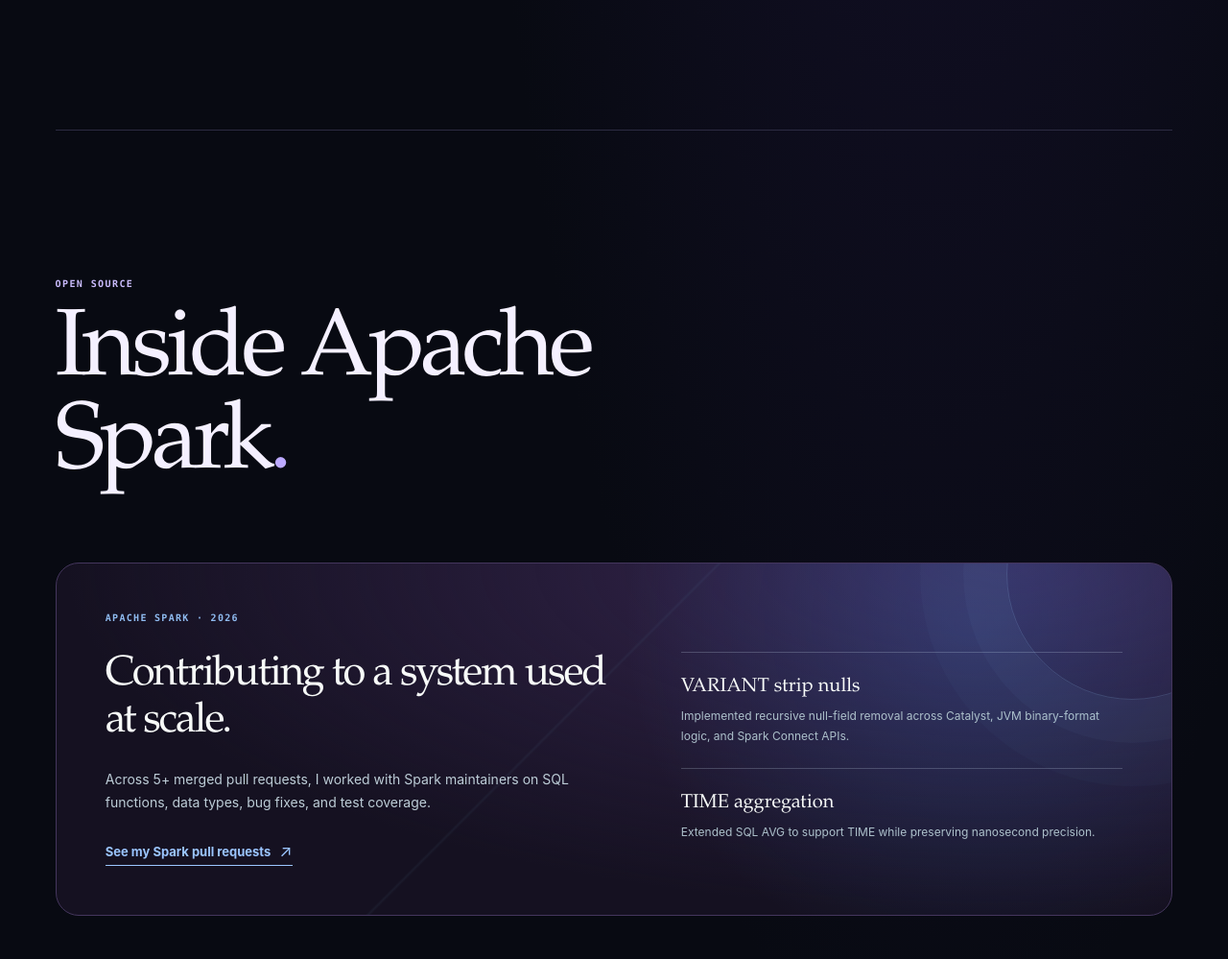
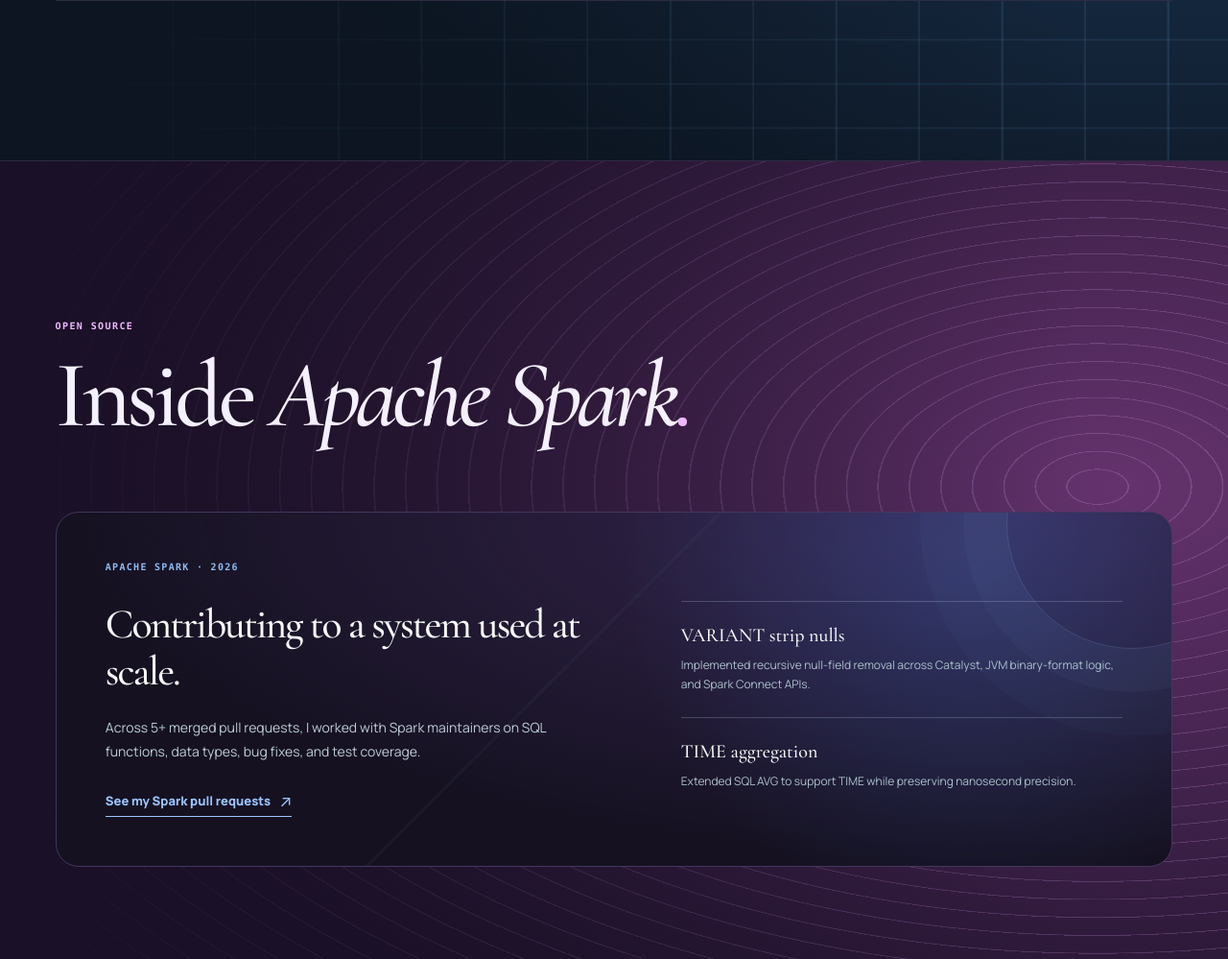
Before and after one commit to marcuslin123/portfolio, a plain HTML site: page index.html in a window 1280 px wide. Shown: the part 1801-2800 px from the top of the page at 96% size. Drawn offline with nearby package versions, Linux system fonts and the light colour scheme.

Commit message:
Add scroll-driven portfolio chapters and cursor ripples

```diff
--- /dev/null
+++ b/chapters.js
@@ -0,0 +1,62 @@
+const chapterLinks = [...document.querySelectorAll('.section-nav a[href^="#"]')];
+const chapters = chapterLinks.flatMap((link) => {
+  const section = document.getElementById(link.hash.slice(1));
+  return section ? [{ link, section }] : [];
+});
+const reducedMotion = window.matchMedia('(prefers-reduced-motion: reduce)');
+const rippleLayer = document.querySelector('.ripple-layer');
+let scrollFrame = 0;
+let activeChapter;
+let lastRipple;
+
+function updateChapters() {
+  scrollFrame = 0;
+  const viewportHeight = window.innerHeight;
+  const readingLine = viewportHeight * .42;
+  let current;
+
+  for (const chapter of chapters) {
+    const { section } = chapter;
+    const { top, bottom, height } = section.getBoundingClientRect();
+    if (top <= readingLine && bottom > readingLine) current = chapter;
+    if (reducedMotion.matches || bottom < 0 || top > viewportHeight) continue;
+
+    const progress = (viewportHeight - top) / (viewportHeight + height);
+    section.style.setProperty('--scene-offset', `${(progress - .5) * 124}px`);
+    section.style.setProperty('--scene-scale', (1 + progress * .18).toFixed(3));
+  }
+
+  if (current !== activeChapter) {
+    activeChapter?.link.removeAttribute('aria-current');
+    current?.link.setAttribute('aria-current', 'location');
+    activeChapter = current;
+  }
+}
+
+function scheduleChapters() {
+  if (!scrollFrame) scrollFrame = requestAnimationFrame(updateChapters);
+}
+
+window.addEventListener('scroll', scheduleChapters, { passive: true });
+window.addEventListener('resize', scheduleChapters);
+reducedMotion.addEventListener('change', () => {
+  rippleLayer?.replaceChildren();
+  lastRipple = undefined;
+  scheduleChapters();
+});
+scheduleChapters();
+
+window.addEventListener('pointermove', (event) => {
+  if (reducedMotion.matches || event.pointerType !== 'mouse' || !rippleLayer) return;
+  const { clientX: x, clientY: y, timeStamp: time } = event;
+  if (lastRipple && (time - lastRipple.time < 64 ||
+      Math.hypot(x - lastRipple.x, y - lastRipple.y) < 22)) return;
+
+  lastRipple = { x, y, time };
+  const ripple = document.createElement('span');
+  ripple.className = 'cursor-ripple';
+  ripple.style.left = `${x}px`;
+  ripple.style.top = `${y}px`;
+  ripple.addEventListener('animationend', () => ripple.remove(), { once: true });
+  rippleLayer.append(ripple);
+}, { passive: true });
--- a/index.html
+++ b/index.html
@@ -11,7 +11,10 @@
     <title>Marcus Lin — Software & Systems</title>
     <link rel="icon" href="assets/favicon.svg" type="image/svg+xml" />
     <link rel="stylesheet" href="styles.css?v=click-only-1" />
-    <link rel="stylesheet" href="story.css?v=1" />
+    <link rel="preconnect" href="https://fonts.googleapis.com" />
+    <link rel="preconnect" href="https://fonts.gstatic.com" crossorigin />
+    <link rel="stylesheet" href="https://fonts.googleapis.com/css2?family=Cormorant+Garamond:ital,wght@0,500;1,500&amp;family=Manrope:wght@400..800&amp;display=swap" />
+    <link rel="stylesheet" href="story.css?v=3" />
     <script type="module" src="script.js?v=click-only-1"></script>
   </head>
   <body>
@@ -56,7 +59,7 @@
         </div>
 
         <section class="content-section" id="experience" aria-labelledby="experience-title">
-          <div class="section-heading"><div><p class="section-kicker">Experience</p><h2 id="experience-title">From models to production<span class="electric-period">.</span></h2></div></div>
+          <div class="section-heading"><div><p class="section-kicker">Experience</p><h2 id="experience-title">From models to <em>production<span class="electric-period">.</span></em></h2></div></div>
           <div class="experience-list">
             <article class="experience-row">
               <div class="row-meta"><span class="row-number">01</span><span>May — Aug 2026</span></div>
@@ -72,7 +75,7 @@
         </section>
 
         <section class="content-section open-source-section" id="open-source" aria-labelledby="open-source-title">
-          <div class="section-heading"><div><p class="section-kicker">Open source</p><h2 id="open-source-title">Inside Apache Spark<span class="electric-period">.</span></h2></div></div>
+          <div class="section-heading"><div><p class="section-kicker">Open source</p><h2 id="open-source-title">Inside <em>Apache Spark<span class="electric-period">.</span></em></h2></div></div>
           <article class="open-source-feature">
             <div class="feature-top"><span class="feature-overline">APACHE SPARK · 2026</span><span class="feature-symbol" aria-hidden="true">⌁</span></div>
             <div class="feature-grid">
@@ -83,7 +86,7 @@
         </section>
 
         <section class="content-section" id="projects" aria-labelledby="projects-title">
-          <div class="section-heading"><div><p class="section-kicker">Selected projects</p><h2 id="projects-title">Infrastructure in action<span class="electric-period">.</span></h2></div></div>
+          <div class="section-heading"><div><p class="section-kicker">Selected projects</p><h2 id="projects-title">Infrastructure <em>in action<span class="electric-period">.</span></em></h2></div></div>
           <div class="project-grid">
             <article class="project-card">
               <div class="project-art project-art-load" aria-hidden="true"><span class="load-node load-node-one"></span><span class="load-node load-node-two"></span><span class="load-node load-node-three"></span><span class="load-node load-node-four"></span><span class="load-pulse"></span><span class="art-label">75K+ REQUESTS / DISTRIBUTED</span></div>
@@ -97,7 +100,7 @@
         </section>
 
         <section class="content-section about-section" id="about" aria-labelledby="about-title">
-          <div class="section-heading"><div><p class="section-kicker">About</p><h2 id="about-title">Beyond the code<span class="electric-period">.</span></h2></div></div>
+          <div class="section-heading"><div><p class="section-kicker">About</p><h2 id="about-title">Beyond <em>the code<span class="electric-period">.</span></em></h2></div></div>
           <img class="about-portrait" src="assets/marcus-headshot.jpg" alt="Portrait of Marcus Lin" width="760" height="760" loading="lazy" />
           <div class="about-grid"><p class="about-lead">I study Data Science and Industrial Engineering &amp; Operations Research at UC Berkeley. I’m drawn to the point where software meets real-world systems, especially in energy.</p><div class="about-side"><p>Outside work, you’ll usually find me playing basketball, lifting, following football, trying good food, or reading sci-fi and nonfiction.</p><p>I also co-founded Asia Consulting Enterprises, a Berkeley group focused on the Asian-Americas markets.</p><a class="inline-link spark-target" href="mailto:mlin23530@gmail.com">Say hello <span aria-hidden="true">↗</span></a></div></div>
         </section>
@@ -106,6 +109,8 @@
       <footer class="site-footer"><span>© <span id="year">2026</span> Marcus Lin</span><a class="spark-target" href="#top">Back to top ↑</a></footer>
     </div>
     <div class="spark-layer" aria-hidden="true"></div>
+    <div class="ripple-layer" aria-hidden="true"></div>
     <script type="module" src="scene.js?v=1"></script>
+    <script type="module" src="chapters.js?v=1"></script>
   </body>
 </html>
--- a/story.css
+++ b/story.css
@@ -6,7 +6,8 @@
   --line: #2c2b42;
   --blue: #bdaaff;
   --navy: #15132a;
-  --serif: "Iowan Old Style", "Palatino Linotype", Palatino, Georgia, serif;
+  --serif: "Cormorant Garamond", "Iowan Old Style", Georgia, serif;
+  --sans: Manrope, Inter, "Avenir Next", system-ui, sans-serif;
 }
 
 body::before { display: none; }
@@ -27,10 +28,10 @@ body { background: radial-gradient(ellipse at 76% 12%, #16112d, transparent 32re
 .hero h1 {
   font-size: clamp(88px, 12.4vw, 192px);
   line-height: .79;
-  letter-spacing: -.082em;
+  letter-spacing: -.065em;
+  font-weight: 500;
   margin: 0 0 34px;
 }
-.hero h1 em { font-weight: inherit; }
 .eyebrow, .section-kicker { color: #c9bbfb; text-transform: uppercase; letter-spacing: .14em; }
 .hero-intro {
   color: #d0cce2;
@@ -63,17 +64,91 @@ body { background: radial-gradient(ellipse at 76% 12%, #16112d, transparent 32re
 .signal-label, .row-meta, .role span, .row-main > p:not(.role), .project-body > p,
 .about-side p, .site-footer { color: var(--muted); }
 
-.content-section { padding-block: clamp(80px, 12vw, 164px); }
+.content-section {
+  --gutter: clamp(22px, 4.5vw, 78px);
+  position: relative;
+  isolation: isolate;
+  margin-inline: calc(-1 * var(--gutter));
+  padding: clamp(90px, 13vw, 172px) var(--gutter);
+  background-color: var(--scene-base);
+  overflow: clip;
+}
+.content-section::before {
+  content: "";
+  position: absolute;
+  inset: -8% 0;
+  z-index: -1;
+  pointer-events: none;
+  background: var(--scene-art);
+  transform: translateY(var(--scene-offset, 0px)) scale(var(--scene-scale, 1));
+}
+.content-section::after {
+  content: "";
+  position: absolute;
+  inset: 0;
+  z-index: -1;
+  pointer-events: none;
+  background: linear-gradient(90deg, var(--scene-base) 0%, transparent 88%);
+}
+#experience {
+  --scene-base: #0c1521;
+  --scene-art:
+    repeating-linear-gradient(0deg, transparent 0 39px, #7bc2fb20 40px 41px),
+    repeating-linear-gradient(90deg, transparent 0 75px, #7bc2fb22 76px 77px),
+    radial-gradient(ellipse at 90% 22%, #285180 0%, transparent 69%);
+  --blue: #a4d5ff;
+}
+#open-source {
+  --scene-base: #1a1027;
+  --scene-art:
+    repeating-radial-gradient(ellipse at 86% 40%, transparent 0 28px, #e7a7fa34 29px 30px),
+    radial-gradient(ellipse at 88% 40%, #65336e, transparent 68%);
+  --blue: #efb8ff;
+}
+#projects {
+  --scene-base: #0a1b1b;
+  --scene-art:
+    repeating-linear-gradient(135deg, transparent 0 54px, #79e1c924 55px 56px),
+    radial-gradient(ellipse at 83% 45%, #265c55, transparent 70%);
+  --blue: #a8ecdb;
+}
+#about {
+  --scene-base: #1d1419;
+  --scene-art:
+    radial-gradient(ellipse at 83% 37%, #6a3d45, transparent 65%),
+    radial-gradient(ellipse at 40% 100%, #452730, transparent 66%);
+  --blue: #ffc8b8;
+}
+.content-section .section-kicker { color: var(--blue); }
+.section-nav a[aria-current="location"] { color: var(--blue); text-decoration: underline; text-underline-offset: .42em; }
+.ripple-layer { position: fixed; inset: 0; z-index: 20; overflow: hidden; pointer-events: none; }
+.cursor-ripple {
+  position: absolute;
+  width: 22px;
+  height: 22px;
+  margin: -11px 0 0 -11px;
+  border: 1px solid #e0d1ff;
+  border-radius: 50%;
+  box-shadow: 0 0 0 4px #bdaaff45, inset 0 0 8px #bdaaff45;
+  animation: cursor-ripple 760ms ease-out both;
+}
+@keyframes cursor-ripple {
+  from { opacity: .7; transform: scale(.45); }
+  to { opacity: 0; transform: scale(4.5); }
+}
 .section-heading { margin-bottom: clamp(32px, 6vw, 72px); }
 .section-heading h2 {
   font-size: clamp(43px, 7.7vw, 114px);
   line-height: .99;
   max-width: 15ch;
   text-wrap: balance;
+  font-weight: 500;
+  letter-spacing: -.05em;
 }
+.section-heading em, .hero h1 em { font-weight: inherit; }
 .row-number, .row-arrow, .feature-symbol { display: none; }
 .experience-row { grid-template-columns: minmax(115px, .5fr) minmax(0, 1.5fr); }
-.experience-row:hover, .experience-row:focus-within { background: #11101e; padding-left: 0; }
+.experience-row:hover, .experience-row:focus-within { background: rgb(8 12 21 / 42%); padding-left: 0; }
 .role { color: #dbd0ff; }
 .tag-list span { color: #ded4f8; background: #1b172a; border-color: #39304f; border-radius: 999px; }
 .open-source-feature {
@@ -116,3 +191,10 @@ body { background: radial-gradient(ellipse at 76% 12%, #16112d, transparent 32re
   .about-portrait { grid-column: 1; width: min(70%, 235px); }
   .about-grid { grid-row: 3; }
 }
+@media (max-width: 620px) {
+  .content-section { --gutter: 20px; }
+}
+@media (prefers-reduced-motion: reduce) {
+  .content-section::before { transform: none; }
+  .ripple-layer { display: none; }
+}
```
